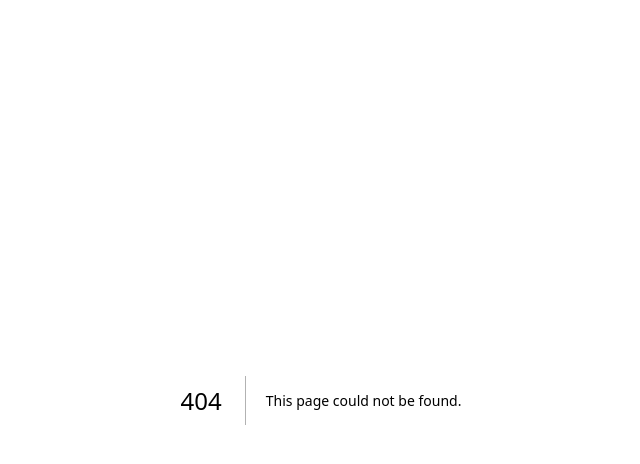
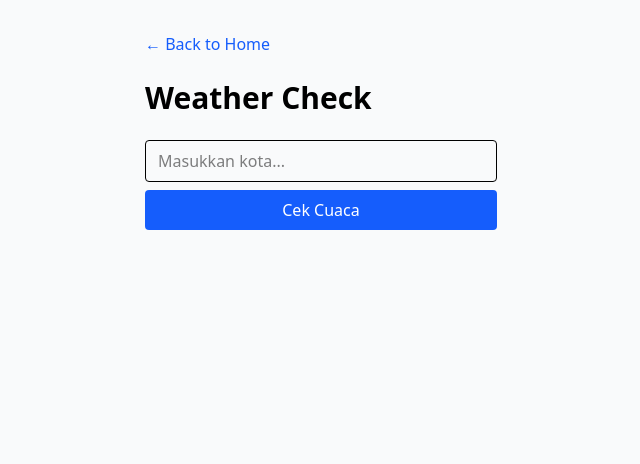
Before and after one commit to eben4ya/Demo-Day---PAW, a Next.js app: page /weather in a window 1280 px wide. Before the commit this address had no page. Shown: the top 464 px of the page, without its empty margins (319-959 px from the left). Built offline with nearby package versions, Linux system fonts and the light colour scheme.

Commit message:
Add weather page with form validation and API integration

```diff
--- /dev/null
+++ b/app/weather/page.jsx
@@ -0,0 +1,78 @@
+"use client";
+import { useState } from "react";
+import Link from "next/link";
+
+export default function WeatherPage() {
+  const [city, setCity] = useState("");
+  const [data, setData] = useState(null);
+  const [error, setError] = useState("");
+  const [loading, setLoading] = useState(false);
+
+  const handleSubmit = async (e) => {
+    e.preventDefault();
+
+    // Validasi input kosong
+    if (!city.trim()) {
+      setError("Nama kota wajib diisi");
+      return;
+    }
+
+    setError("");
+    setLoading(true);
+
+    try {
+      const res = await fetch(
+        `https://api.openweathermap.org/data/2.5/weather?q=${encodeURIComponent(
+          city
+        )}&appid=${process.env.NEXT_PUBLIC_W_API}&units=metric`
+      );
+
+      if (!res.ok) throw new Error("Kota tidak ditemukan");
+
+      setData(await res.json());
+    } catch (err) {
+      setError(err.message);
+    } finally {
+      setLoading(false);
+    }
+  };
+
+  return (
+    <div className="min-h-screen bg-gray-50 py-8">
+      <div className="max-w-sm mx-auto px-4">
+        <div className="mb-6">
+          <Link href="/" className="text-blue-600 hover:underline">
+            ← Back to Home
+          </Link>
+        </div>
+        <h1 className="text-3xl font-bold mb-6">Weather Check</h1>
+
+        <form onSubmit={handleSubmit} className="space-y-2">
+          <input
+            className="w-full px-3 py-2 border rounded"
+            placeholder="Masukkan kota..."
+            value={city}
+            onChange={(e) => setCity(e.target.value)}
+          />
+          {error && <p className="text-red-500">{error}</p>}
+          <button
+            type="submit"
+            disabled={loading}
+            className="w-full bg-blue-600 text-white py-2 rounded disabled:opacity-50"
+          >
+            {loading ? "Loading..." : "Cek Cuaca"}
+          </button>
+        </form>
+
+        {data && (
+          <div className="mt-6 p-4 border rounded bg-white">
+            <h3 className="text-lg font-semibold">{data.name}</h3>
+            <p>
+              {data.weather[0].description}, {data.main.temp}°C
+            </p>
+          </div>
+        )}
+      </div>
+    </div>
+  );
+}
```
